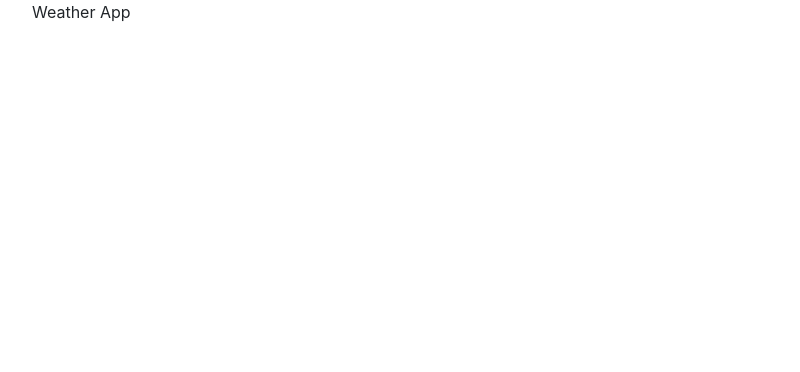
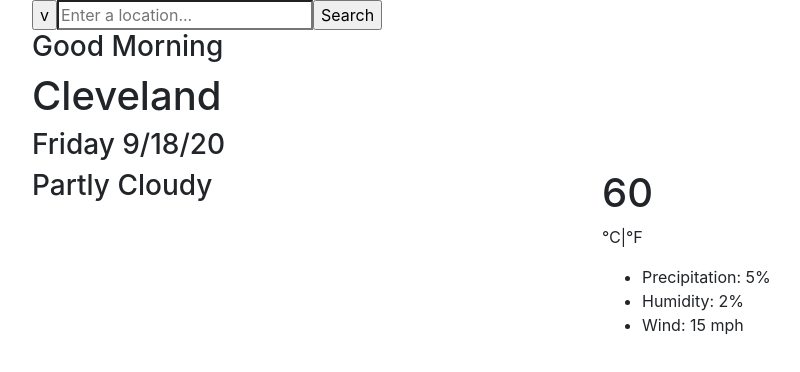
Before and after one commit to LalainaMcCue/react-weather-app, a React (Create React App) app: page / in a window 1280 px wide. Shown: the top 372 px of the page, without its empty margins (53-853 px from the left). Built offline with nearby package versions, Linux system fonts and the light colour scheme; the HTML template or start-up script is replaced by a standard one.

Commit message:
HTML outline

```diff
--- a/src/App.js
+++ b/src/App.js
@@ -1,11 +1,14 @@
 import React from 'react';
 import './App.css';
+import Search from "./Search";
+import Weather from "./Weather";
 
 export default function App() {
   return (
     <div className="App">
       <div className="container">
-        Weather App
+        <Search />
+        <Weather />
       </div>
     </div>
   );
--- /dev/null
+++ b/src/Search.js
@@ -0,0 +1,13 @@
+import React from "react";
+
+export default function Search() {
+  return(
+    <div className="Search">
+      <form>
+        <input type="submit" value="v" />
+        <input type="search" placeholder="Enter a location..." />
+        <input type="submit" value="Search" />
+      </form>
+    </div>
+  );
+}
--- /dev/null
+++ b/src/Weather.js
@@ -0,0 +1,25 @@
+import React from "react";
+
+export default function Weather() {
+  return (
+    <div className="Weather">
+      <h3>Good Morning</h3>
+      <h1>Cleveland</h1>
+      <h3>Friday 9/18/20</h3>
+      <div className="row">
+        <div className="col-6">
+          <h3>Partly Cloudy</h3>
+        </div>
+        <div className="col-6">
+          <h1>60</h1>
+          <p>℃|℉</p>
+          <ul>
+            <li>Precipitation: 5%</li>
+            <li>Humidity: 2%</li>
+            <li>Wind: 15 mph</li>
+          </ul>
+        </div>
+      </div>
+    </div>
+  );
+}
```
